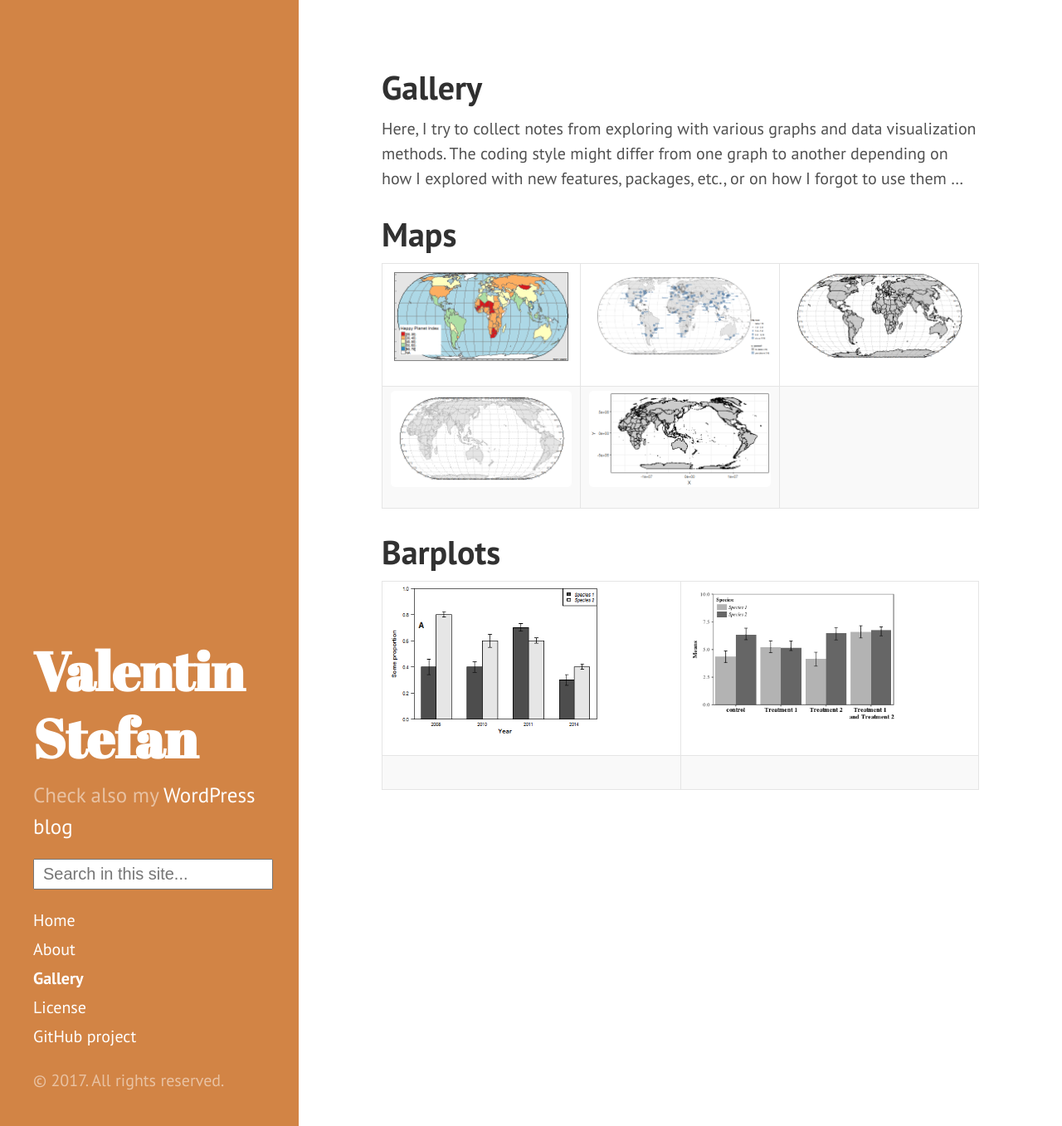
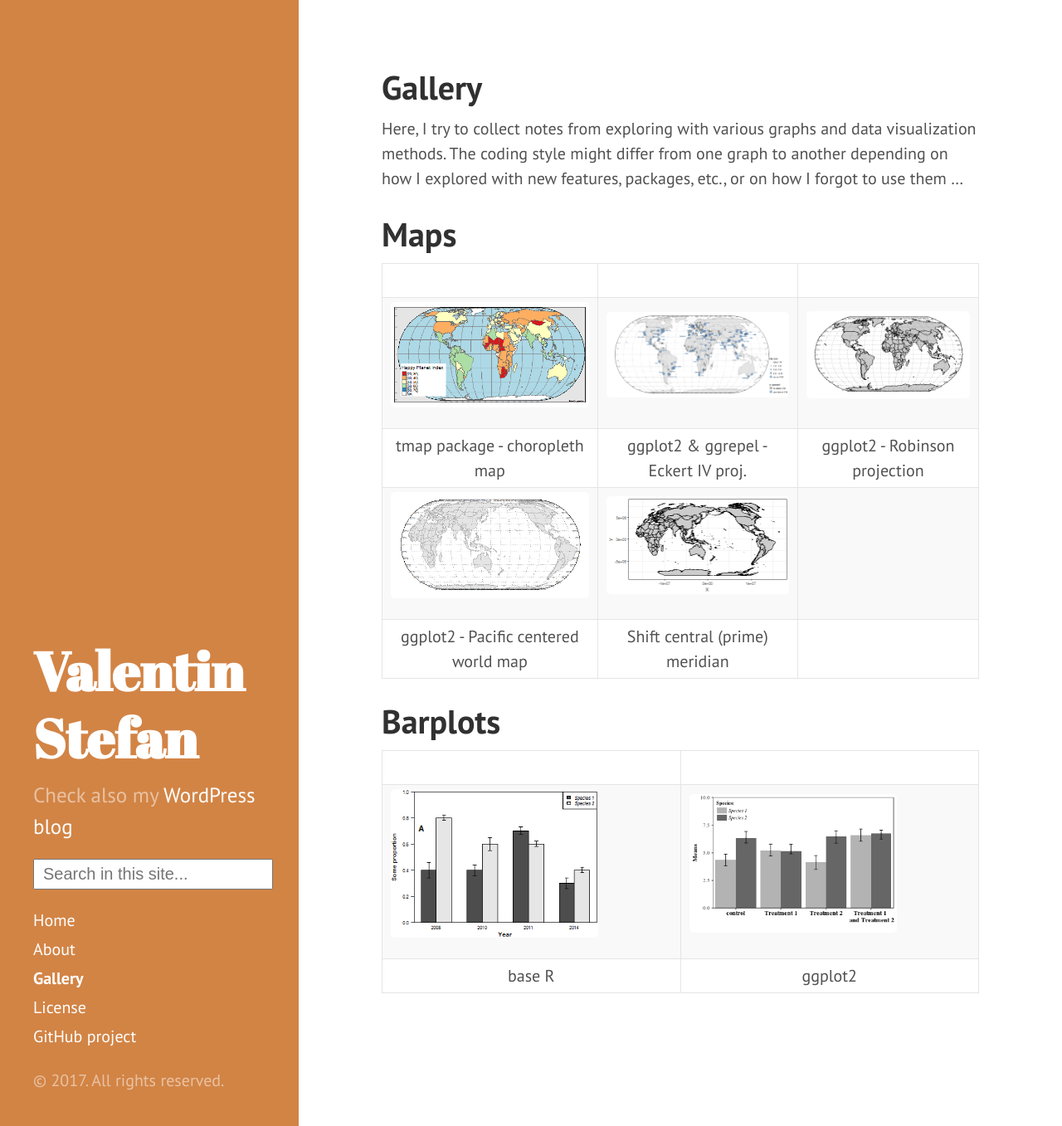
Before and after one commit to valentinitnelav/valentinitnelav.github.io, a Jekyll site: the page built from gallery.md, in a window 1280 px wide and 1357 px high. Shown: the whole window at 83% size. Built offline with Jekyll 4.4.1, drawn with Linux system fonts in a browser that asks for light colours; nearby versions of some CDN libraries; comment, search, counter and statistics services are not loaded.

Commit message:
edit tables

```diff
--- a/gallery.md
+++ b/gallery.md
@@ -14,9 +14,13 @@ Here, I try to collect notes from exploring with various graphs and data visuali
 [//]: # This works with `markdown: kramdown` as dependency in `_config.yml` file in repository.
 [//]: # https://stackoverflow.com/questions/14675913/how-to-change-image-size-markdown#30973855
 
+|                                       |                                         |
+:-------------------------------------: | :-------------------------------------: | :-------------------------------------:
 [![][m1]{:width="250px"}][cm1]          | [![][m2]{:width="250px"}][cm2]          | [![][m3]{:width="250px"}][cm3]
-:-------------------------------------: | :-------------------------------------: | :-------------------------------------:
+tmap package - choropleth map           | ggplot2 & ggrepel - Eckert IV proj.     | ggplot2 - Robinson projection
 [![][m4]{:width="250px"}][cm4]          | [![][m5]{:width="250px"}][cm5]          |
+ggplot2 - Pacific centered world map    | Shift central (prime) meridian          |
+
 
 [//]: # -----------------------------------------------------------------------
 [//]: # Links to maps (m) and code (cm)
@@ -44,9 +48,11 @@ Here, I try to collect notes from exploring with various graphs and data visuali
 # Barplots
 [//]: # =======================================================================
 
+|                                       |                                         |
+:-------------------------------------: | :-------------------------------------: | :-------------------------------------:
 [![][b1]{:width="250px"}][cb1]          | [![][b2]{:width="250px"}][cb2]          |
-:-------------------------------------: | :-------------------------------------: | :-------------------------------------:
-                                        |                                         |
+base R                                  | ggplot2                                 |
+
 
 [//]: # -----------------------------------------------------------------------
 [//]: # Links to barplots (b) and code (cb)
```
